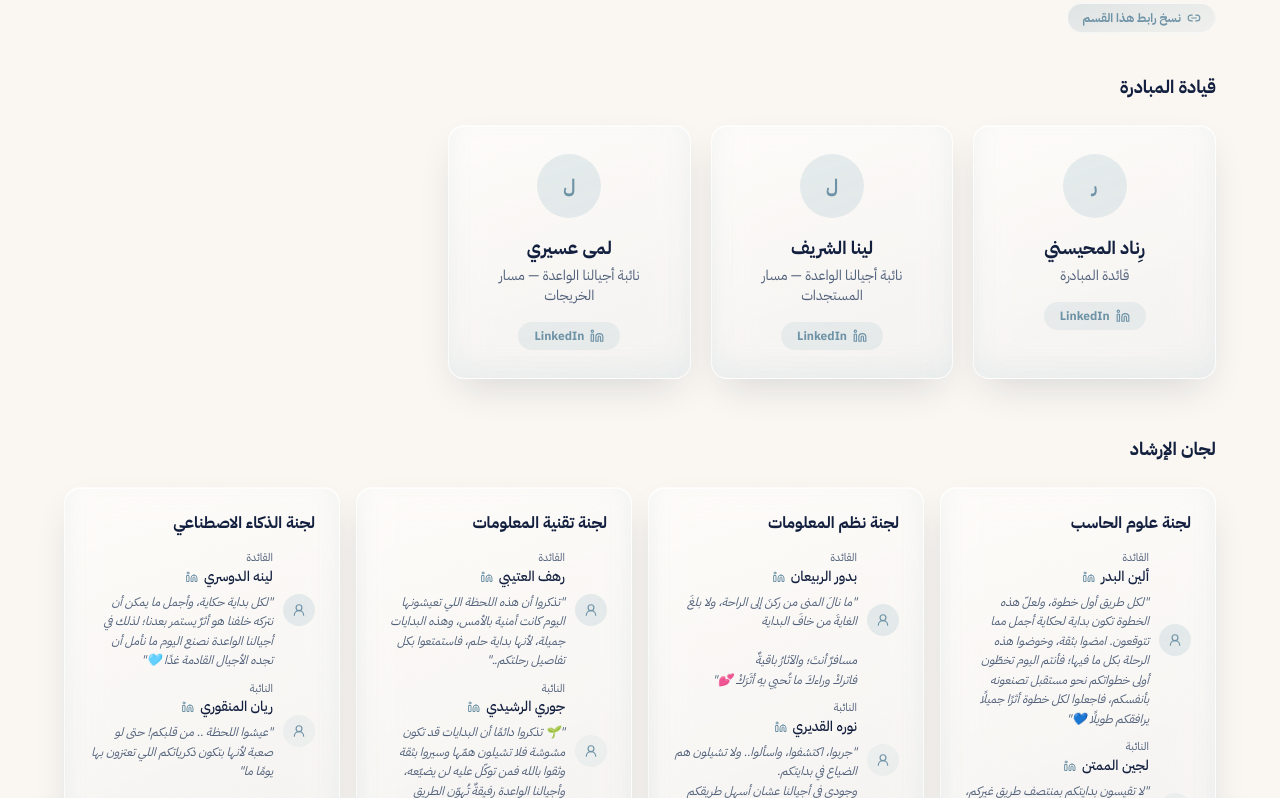
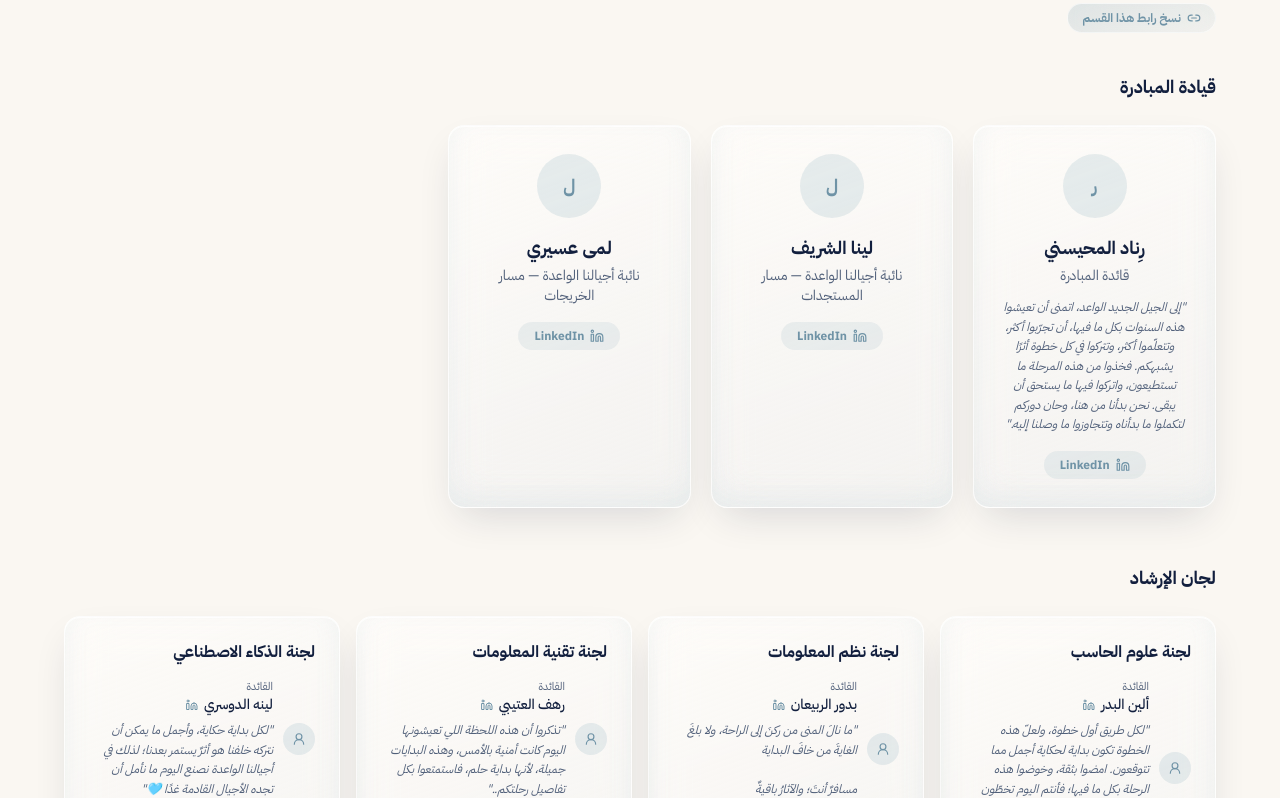
Before and after one commit to ajyalna-admin/AjyalnaAlwaidah, a Next.js app: page / in a window 1280 px wide. Shown: the part 2452-3250 px from the top of the page. Built offline with nearby package versions, Linux system fonts and the light colour scheme.

Commit message:
Update Team.tsx

```diff
--- a/components/Team.tsx
+++ b/components/Team.tsx
@@ -30,6 +30,11 @@ function LeadershipCard({ member, index }: { member: LeadershipMember; index: nu
       </div>
       <p className="font-display font-bold text-lg">{member.name}</p>
       <p className="text-sm text-muted mt-1">{member.role}</p>
+      {member.quote && (
+        <p className="whitespace-pre-line text-xs text-muted italic leading-relaxed mt-3">
+          "{member.quote}"
+        </p>
+      )}
       {member.linkedin && (
         <a
           href={member.linkedin}
```
